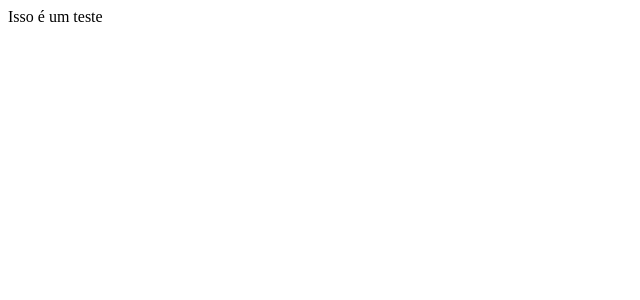
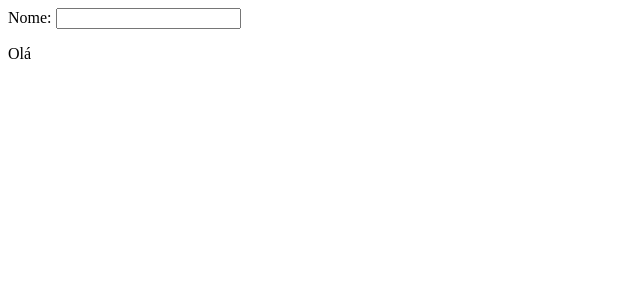
Before and after one commit to leo-jesus/iniciando-com-react, a React (Create React App) app: page / in a window 1280 px wide. Shown: the top 300 px of the page, without its empty margins (0-640 px from the left). Built offline with nearby package versions, Linux system fonts and the light colour scheme.

Commit message:
props and state function

```diff
--- a/src/components/App2.js
+++ b/src/components/App2.js
@@ -8,7 +8,7 @@
     return (
       <div className="box">
         <div id="title"> {this.props.title} </div>
-        <div id="text">{this.props.text}</div>
+        <div id="text">{this.props.children}</div>
       </div>
     );
   }
--- /dev/null
+++ b/src/components/App3.js
@@ -0,0 +1,28 @@
+import React from "react";
+
+class App3 extends React.Component {
+  constructor(props) {
+    super(props);
+    this.state = { nome: " " };
+  }
+
+  changeName = (event) => {
+    this.setState({ nome: event.target.value });
+  };
+  render() {
+    return (
+      <>
+        Nome:{" "}
+        <input
+          type="text"
+          placeholder="digite seu nome"
+          value={this.state.nome}
+          onChange={this.changeName}
+        ></input>
+        <p>Olá {this.state.nome}</p>
+      </>
+    );
+  }
+}
+
+export default App3;
--- a/src/index.js
+++ b/src/index.js
@@ -2,16 +2,19 @@
 import ReactDOM from "react-dom";
 import App from "./components/App";
 import App2 from "./components/App2";
+import App3 from "./components/App3";
 // import * as serviceWorker from "./serviceWorker";
 
 ReactDOM.render(
   <React.StrictMode>
-    <App2 title="Isso é um teste">
+    <App3 />
+
+    {/* <App2 title="Isso é um teste">
       Lorem ipsum dolor sit amet consectetur adipisicing elit. Nihil officia,
       quam sed officiis libero repellat voluptate dolores amet molestiae nostrum
       aperiam inventore veritatis aut quaerat, tenetur laudantium natus? Saepe,
       minus!
-    </App2>
+    </App2> */}
   </React.StrictMode>,
   document.getElementById("root")
 );
```
